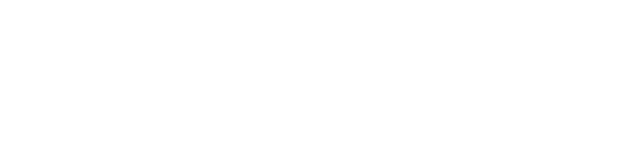
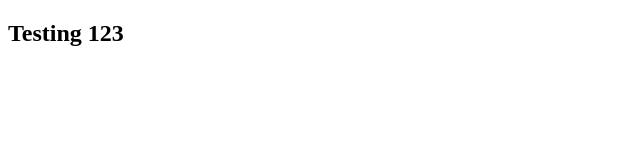
Before and after one commit to Elaiosee/HorseShoeCrabFacts, a plain HTML site: page index.html in a window 1280 px wide. Shown: the whole page, without its empty margins (0-640 px from the left). Drawn offline with Linux system fonts and the light colour scheme.

Commit message:
Update index.html

```diff
--- a/index.html
+++ b/index.html
@@ -2,8 +2,9 @@
 <html lang="en" dir="ltr">
   <head>
     <meta charset="utf-8">
-    <title>Testing 123</title>
+    <title></title>
   </head>
+  <h2>Testing 123 </h2>
   <body>
 
   </body>
```
